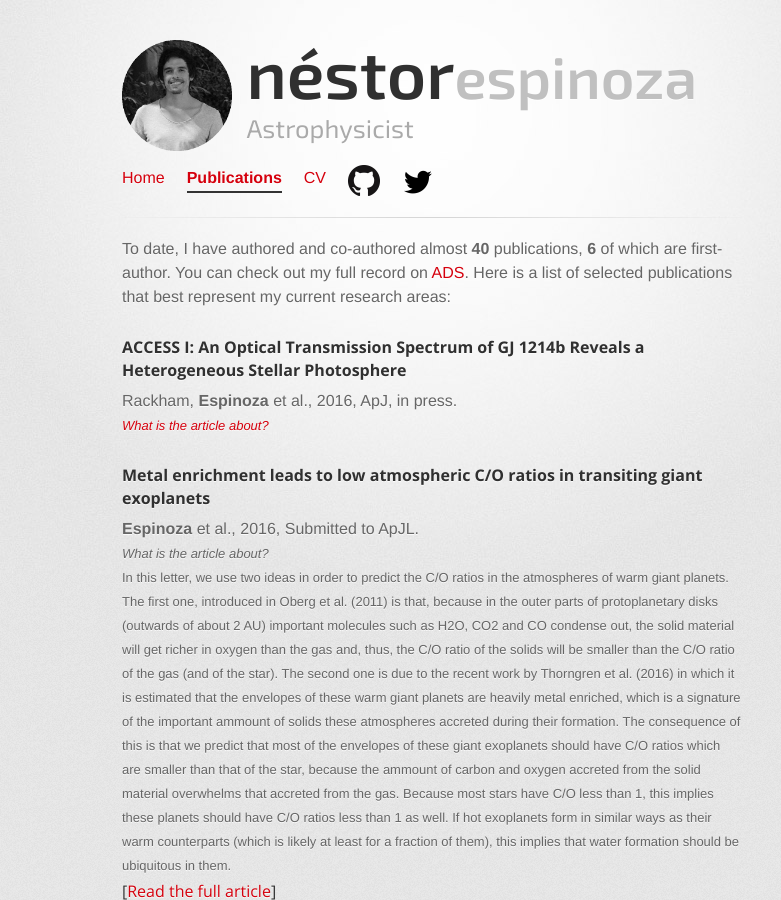
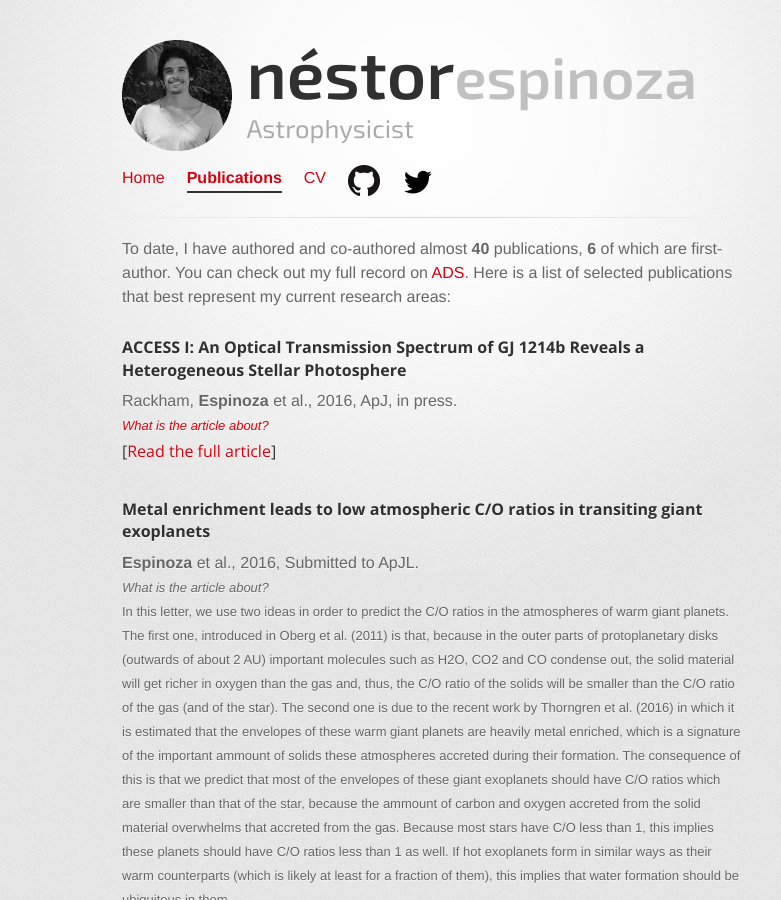
Before and after one commit to cphyc/cphyc.github.io, a Jekyll site: the page built from publications/index.html, in a window 1280 px wide and 900 px high. Shown: the whole window, without its empty margins (208-989 px from the left). Built offline with Jekyll 4.4.1, drawn with Linux system fonts in a browser that asks for light colours.

Commit message:
Small test x3.

```diff
--- a/publications/index.html
+++ b/publications/index.html
@@ -13,8 +13,8 @@
   <div class="job">
     <h4><b>ACCESS I: An Optical Transmission Spectrum of GJ 1214b Reveals a Heterogeneous Stellar Photosphere</b></h4>
     Rackham, <b>Espinoza</b> et al., 2016, ApJ, in press.<br>
-    <a href="#" onclick="document.getElementById('hiddenText').style.display='block'; return false;"><font size="2" align="justify"><i>What is the article about?</i></a><br>
-    <div style="display: none;" id="hiddenText">
+    <a href="#" onclick="document.getElementById('hiddenText5').style.display='block'; return false;"><font size="2" align="justify"><i>What is the article about?</i></a><br>
+    <div style="display: none;" id="hiddenText5">
        In this work, we used Magellan/IMACS in order to study the atmosphere of the
        exoplanet GJ1214b, which is the most studied sub-Neptune to date. Past studies have shown that the atmosphere
        has clouds, which mutes all the spectral signatures of the atmosphere, leaving us with a flat transmission
@@ -24,8 +24,8 @@
        beautifully do. This shows that heterogeneities in the stellar photosphere can generate signals in the transmission spectra of
        exoplanets, which in turn will be very important for future searches of optical atmospheric signatures of planets around M-stars such as
        GJ1214. We must not forget that we observe planets orbiting <i>stars</i>, which have their own complex photospheres.</font>
+    </div>
     <h5>[<a href="https://arxiv.org/abs/1612.00228" target="_blank">Read the full article</a>]</h5>
-    </div>
   </div>
   <br>
   <div class="job">
```
